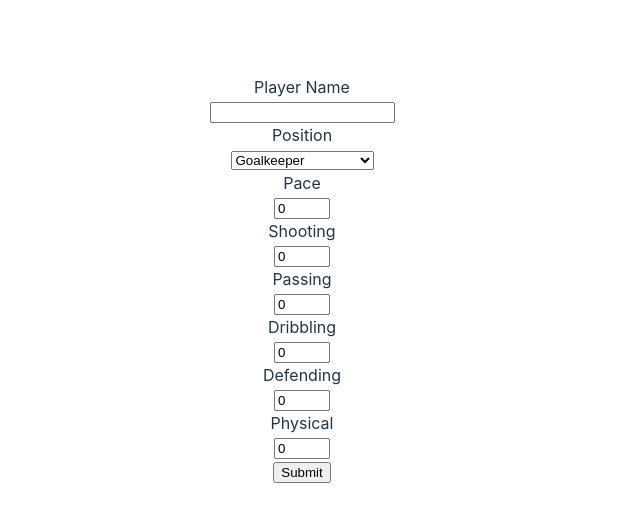
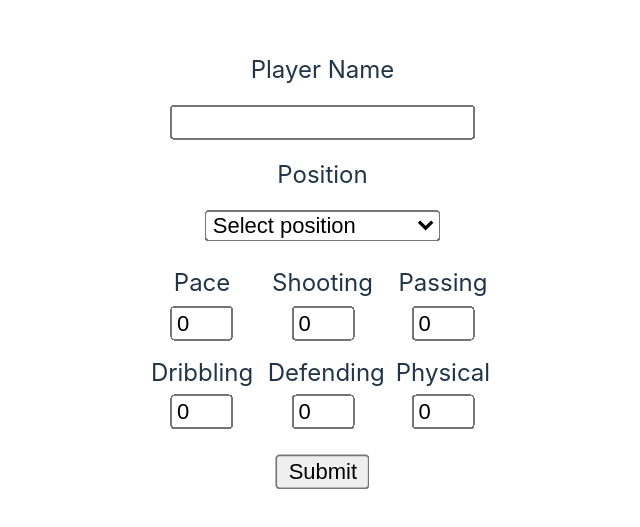
Before and after one commit to kor5n/FutPredictor, a React (Vite) app in the folder frontend/fut-predictor/: page /predict in a window 1280 px wide. Shown: the part 111-638 px from the top of the page, without its empty margins (338-978 px from the left). Built offline with nearby package versions, Linux system fonts and the light colour scheme.

Commit message:
Added a little bit css for predict page

```diff
--- a/frontend/fut-predictor/src/App.css
+++ b/frontend/fut-predictor/src/App.css
@@ -4,7 +4,28 @@ main {
   padding: 2rem;
   text-align: center;
 }
-
+label{
+  margin: 1.5%;
+}
+input, select{
+  margin: 5%;
+  scale: 1.1;
+}
+.stat-div{
+  display: inline-flex;
+  flex-direction: column;
+  margin: 1%;
+  width: 30%;
+  font-size: medium;
+}
+.predict-div{
+  width: 120%;
+  scale: 1.5;
+}
+.stat-count{
+  width: 40%;
+  margin-left: 25%;
+}
 .logo {
   height: 6em;
   padding: 1.5em;
--- a/frontend/fut-predictor/src/components/Predictor.tsx
+++ b/frontend/fut-predictor/src/components/Predictor.tsx
@@ -3,7 +3,7 @@ import '../App.css'
 
 function Predictor() {
 
-  const [rating, setRating] = useState()
+  const [rating, setRating] = useState<string>()
 
   const [formData, setFormData] = useState({
     pname: '',
@@ -27,7 +27,7 @@ function Predictor() {
   const handleSubmit = async (event) => {
     event.preventDefault();
     console.log(formData);
-    const sess = {
+    const sess:object = {
       "playername": formData.pname,
       "position": formData.position,
       "pace": formData.pace,
@@ -37,6 +37,7 @@ function Predictor() {
       "defending": formData.def,
       "physical": formData.phys
     }
+    console.log(sess)
     const options = {
       method: "POST",
       headers: {
@@ -44,15 +45,15 @@ function Predictor() {
       },
       body: JSON.stringify(sess)
     }
-    const response = await fetch("http://127.0.0.1:5000/b/predict", options)
-    const data = await response.json()
-    if(response.status == 200){
+    const response:Response = await fetch("http://127.0.0.1:5000/b/predict", options)
+    const data: { [key: string]: string } = await response.json()
+    if(Math.round(response.status / 100) * 100 === 200){
       setRating(data.message)
     }
   };
 
   return (
-    <div>
+    <div className='predict-div'>
       <form onSubmit={handleSubmit}>
         <div>
           <label htmlFor="pname">Player Name</label><br />
@@ -61,6 +62,7 @@ function Predictor() {
         <div>
         <label htmlFor="position">Position</label><br />
           <select name="position" onChange={handleInputChange} value={formData.position}>
+            <option value="">Select position</option>
             <option value="GK">Goalkeeper</option>
             <option value="CB">Center Back</option>
             <option value="LB">Left Back</option>
@@ -76,18 +78,30 @@ function Predictor() {
           </select>
         </div>
         <div>
-          <label htmlFor="pace">Pace</label><br />
-          <input type="number" name='pace' min="0" max="99"  onChange={handleInputChange} value={formData.pace}/><br />
-          <label htmlFor="shoot">Shooting</label><br />
-          <input type="number" name='shoot' min="0" max="99"  onChange={handleInputChange} value={formData.shoot}/><br />
-          <label htmlFor="pass">Passing</label><br />
-          <input type="number" name='pass' min="0" max="99"  onChange={handleInputChange} value={formData.pass}/><br />
-          <label htmlFor="drib">Dribbling</label><br />
-          <input type="number" name='drib' min="0" max="99"  onChange={handleInputChange} value={formData.drib}/><br />
-          <label htmlFor="def">Defending</label><br />
-          <input type="number" name='def' min="0" max="99"  onChange={handleInputChange} value={formData.def}/><br />
-          <label htmlFor="phys">Physical</label><br />
-          <input type="number" name='phys' min="0" max="99"  onChange={handleInputChange} value={formData.phys}/><br />
+          <div className='stat-div'>
+            <label htmlFor="pace">Pace</label>
+            <input className='stat-count' type="number" name='pace' min="0" max="99"  onChange={handleInputChange} value={formData.pace}/>
+          </div>
+          <div className='stat-div'>
+            <label htmlFor="shoot">Shooting</label>
+            <input className='stat-count' type="number" name='shoot' min="0" max="99"  onChange={handleInputChange} value={formData.shoot}/>
+          </div>
+          <div className='stat-div'>
+            <label htmlFor="pass">Passing</label>
+            <input className='stat-count' type="number" name='pass' min="0" max="99"  onChange={handleInputChange} value={formData.pass}/>
+          </div><br />
+          <div className='stat-div'>
+            <label htmlFor="drib">Dribbling</label>
+            <input className='stat-count' type="number" name='drib' min="0" max="99"  onChange={handleInputChange} value={formData.drib}/>
+          </div>
+          <div className='stat-div'>
+            <label htmlFor="def">Defending</label>
+            <input className='stat-count' type="number" name='def' min="0" max="99"  onChange={handleInputChange} value={formData.def}/>
+          </div>
+          <div className='stat-div'>
+            <label htmlFor="phys">Physical</label>
+            <input className='stat-count' type="number" name='phys' min="0" max="99"  onChange={handleInputChange} value={formData.phys}/>
+          </div>
         </div>
         <div><input type="submit" value="Submit"/></div>
       </form>
```
Also changed, not shown: 1 other file (tests, documents, lock files or other folders).
